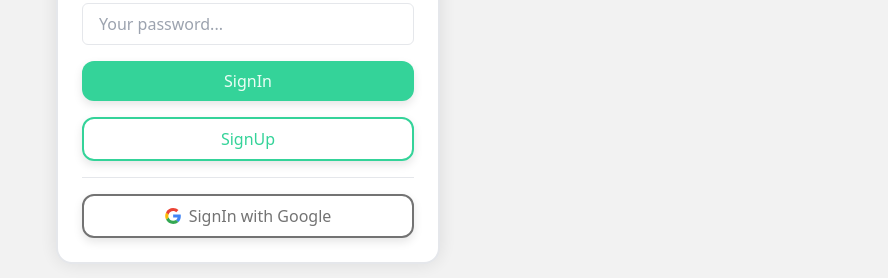
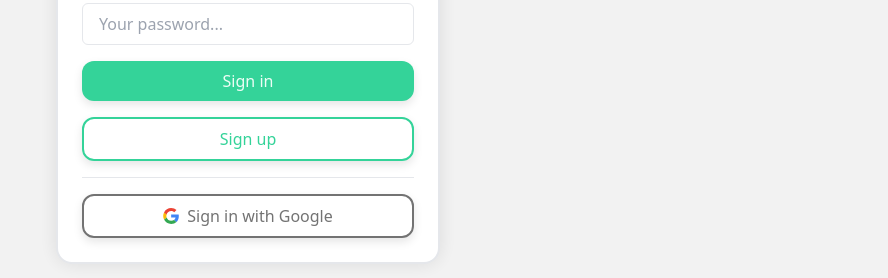
Before and after one commit to mitjans/edgedb-graph, a Nuxt app: page / in a window 1280 px wide. Both pictures are taken after a click on the button "Login". Shown: the part 367-645 px from the top of the page, without its empty margins (392-1280 px from the left). Built offline with nearby package versions, Linux system fonts and the light colour scheme.

Commit message:
fix: validate email and password inputs

```diff
--- a/components/signin.vue
+++ b/components/signin.vue
@@ -11,6 +11,11 @@ const useEmailPasswordSignIn = () => {
   const signupError = ref('');
 
   const signup = async () => {
+    if (!email.value || !password.value) {
+      signupError.value = 'Please enter both email and password';
+      return;
+    }
+
     signupLoading.value = true;
 
     try {
@@ -34,6 +39,11 @@ const useEmailPasswordSignIn = () => {
   };
 
   const signin = async () => {
+    if (!email.value || !password.value) {
+      signupError.value = 'Please enter both email and password';
+      return;
+    }
+
     signinLoading.value = true;
 
     try {
@@ -131,7 +141,7 @@ const { loading: googleLoading, signin: googleSignIn } = useGoogleSignIn();
         @click="signin()"
       >
         <Icon v-if="signinLoading" name="ph:spinner" class="animate-spin" />
-        <span v-else>SignIn</span>
+        <span v-else>Sign in</span>
       </button>
       <button
         class="rounded-xl border-2 border-emerald-400 px-4 py-2 text-emerald-400 shadow-[0_4px_10px_rgba(0,0,0,.1)] outline-none transition hover:border-emerald-500 hover:shadow-[0_6px_20px_rgba(0,0,0,.12)] focus:border-emerald-500 focus:shadow-[0_6px_20px_rgba(0,0,0,.12)] disabled:cursor-not-allowed disabled:shadow-none"
@@ -140,7 +150,7 @@ const { loading: googleLoading, signin: googleSignIn } = useGoogleSignIn();
         @click="signup()"
       >
         <Icon v-if="signupLoading" name="ph:spinner" class="animate-spin" />
-        <span v-else>SignUp</span>
+        <span v-else>Sign up</span>
       </button>
     </form>
     <hr />
@@ -151,7 +161,7 @@ const { loading: googleLoading, signin: googleSignIn } = useGoogleSignIn();
       @click="googleSignIn()"
     >
       <Icon :name="googleLoading ? 'ph:spinner' : 'logos:google-icon'" :class="googleLoading && 'animate-spin'" />
-      <span>SignIn with Google</span>
+      <span>Sign in with Google</span>
     </button>
   </div>
 </template>
```
Also changed, not shown: 2 other files (tests, documents, lock files or other folders).
